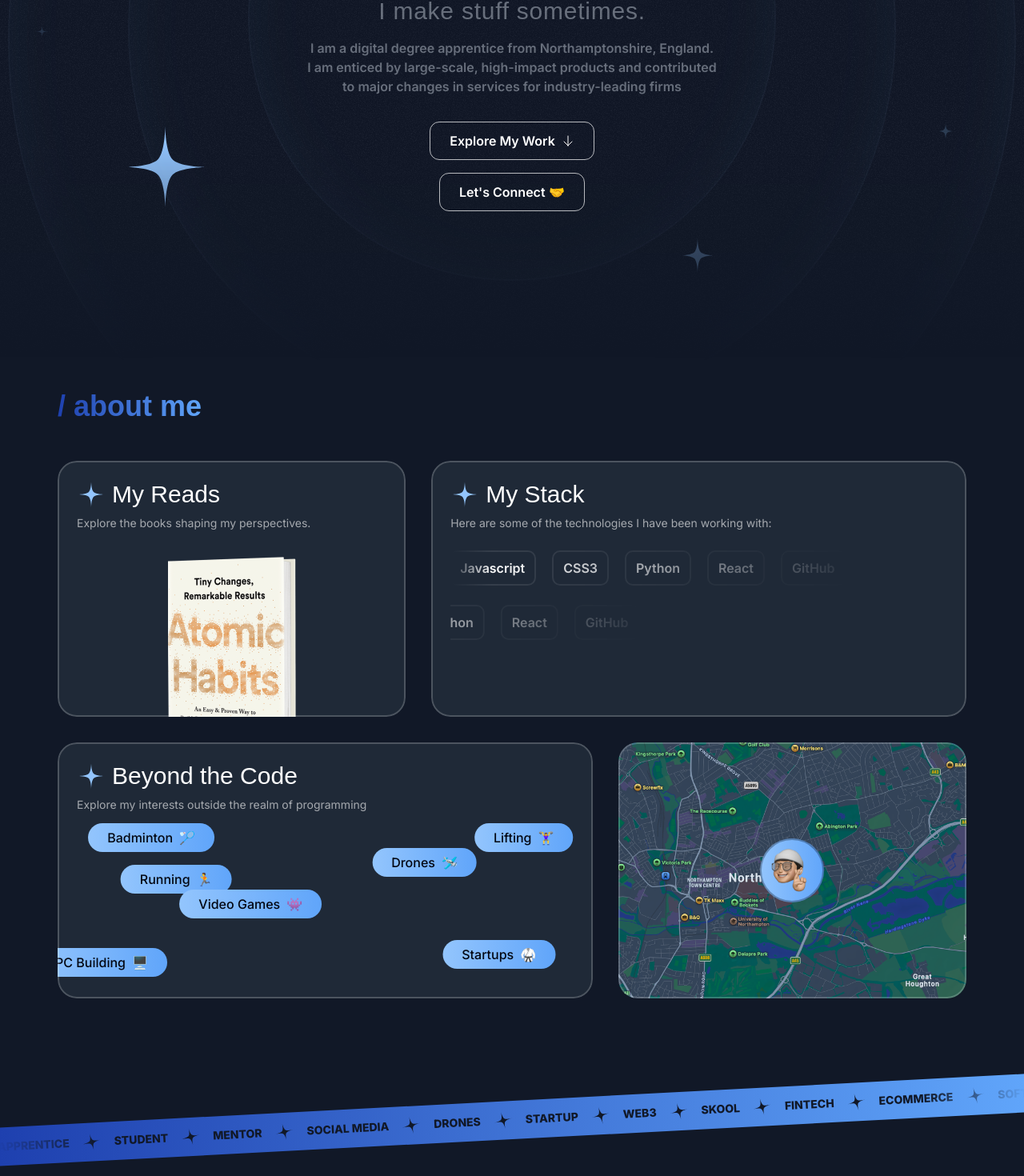
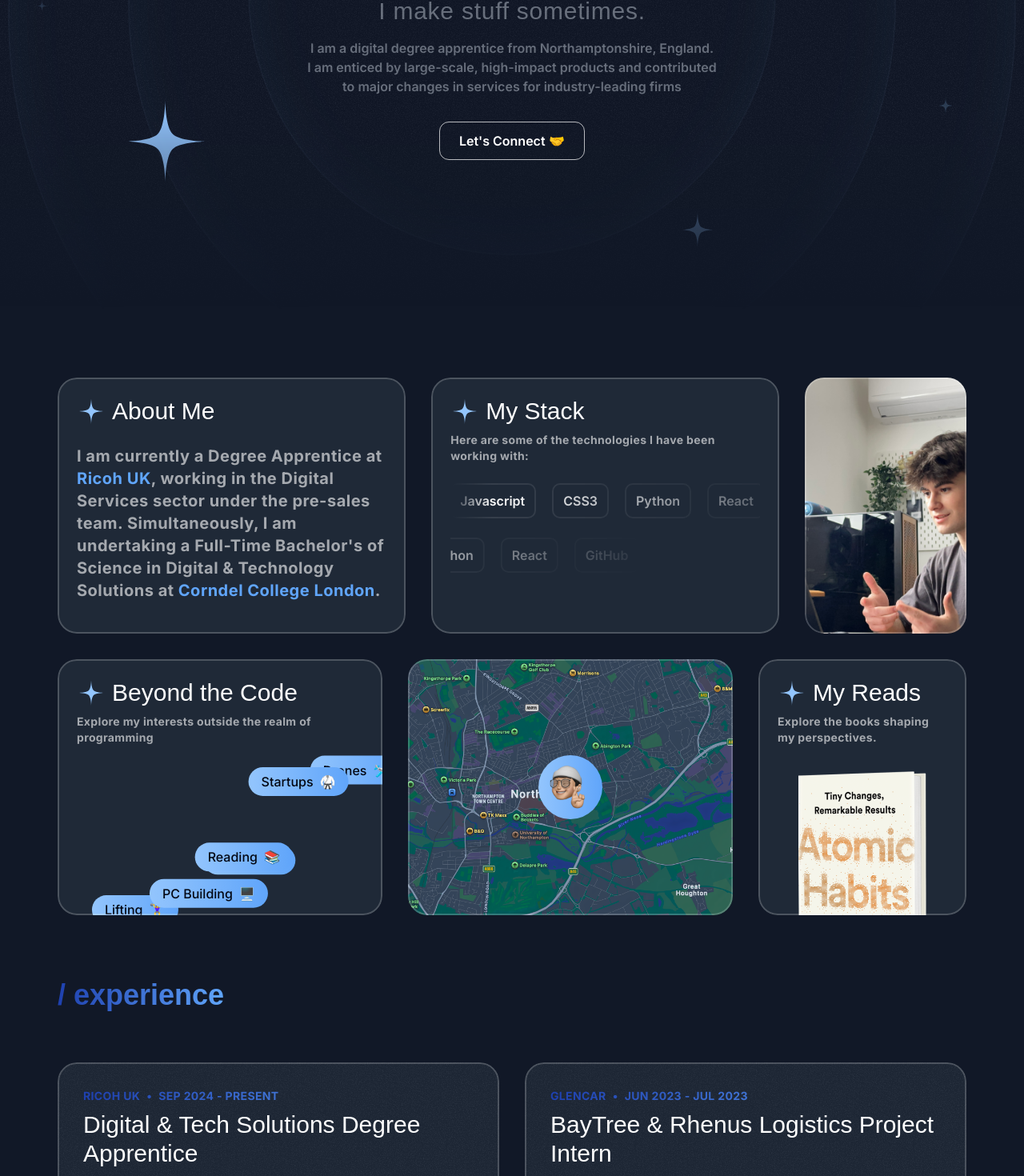
Before and after one commit to swiifu/yanisbalan, a Next.js app: page / in a window 1280 px wide. Shown: the part 480-1950 px from the top of the page at 80% size. Built offline with nearby package versions, Linux system fonts and the light colour scheme; a web font is replaced by a local one.

Commit message:
removed tape, added animations to about me page

```diff
--- a/src/app/globals.css
+++ b/src/app/globals.css
@@ -1,6 +1,10 @@
 @tailwind base;
 @tailwind components;
 @tailwind utilities;
+
+html {
+    scroll-behavior: smooth;
+}
 
 @layer base {
     .nav-item {
--- a/src/app/page.tsx
+++ b/src/app/page.tsx
@@ -10,7 +10,6 @@ export default function Home() {
       <Header />
       <HeroSection />
       <AboutSection />
-      <TapeSection />
       <ProjectsSection />
     </div>
   );
--- a/src/components/CardHeader.tsx
+++ b/src/components/CardHeader.tsx
@@ -12,7 +12,7 @@ export const CardHeader = ({ title, description, className }: {
                 <StarIcon className='size-9 text-blue-300'/>
                 <h3 className='font-serif text-3xl'>{title}</h3>
             </div>
-            <p className='text-sm text-white/60 mt-2'>
+            <p className='text-sm text-white/60 mt-2 font-bold tracking-wide'>
                 {description}
             </p>
         </div>
--- a/src/sections/About.tsx
+++ b/src/sections/About.tsx
@@ -1,150 +1,178 @@
+"use client";
+
+import { useEffect, useState, useRef } from "react";
 import { Card } from "@/components/Card";
-import StarIcon from "@/assets/icons/star.svg";
+import { CardHeader } from "@/components/CardHeader";
+import Image from "next/image";
 import bookImage from "@/assets/images/book-cover.png";
-import Image from "next/image";
-import JavascriptIcon from '@/assets/icons/square-js.svg';
-import CssIcon from '@/assets/icons/css3.svg';
-import ReactIcon from '@/assets/icons/react.svg';
-import GithubIcon from '@/assets/icons/github.svg';
-import PythonIcon from '@/assets/icons/PythonVec2.svg';
-import PostmanIcon from '@/assets/icons/PostmanVec1.svg';
-import PowerAppsIcon from '@/assets/icons/icons8-power-apps-96.svg';
-import { TechIcon } from "@/components/TechIcon";
-import mapImage from '@/assets/images/Screenshot 2025-03-08 at 16.42.04.png';
-import smileMemoji from '@/assets/images/IMG_6374.png';
-import { CardHeader } from '@/components/CardHeader';
-import {ToolboxItems} from "@/components/ToolboxItems";
+import mapImage from "@/assets/images/Screenshot 2025-03-08 at 16.42.04.png";
+import smileMemoji from "@/assets/images/IMG_6374.png";
+import { ToolboxItems } from "@/components/ToolboxItems";
+import JavascriptIcon from "@/assets/icons/square-js.svg";
+import CssIcon from "@/assets/icons/css3.svg";
+import ReactIcon from "@/assets/icons/react.svg";
+import GithubIcon from "@/assets/icons/github.svg";
+import PythonIcon from "@/assets/icons/PythonVec2.svg";
+import Selfie from "@/assets/images/IMG_6247.jpg";
 
 const toolboxItems = [
-    {
-        title: 'Javascript',
-        iconType: JavascriptIcon,
-
-    },
-    {
-        title: 'CSS3',
-        iconType: CssIcon,
-    },
-    {
-        title: 'Python',
-        iconType: PythonIcon,
-    },
-    {
-        title: 'React',
-        iconType: ReactIcon,
-    },
-
-    {
-        title: 'GitHub',
-        iconType: GithubIcon,
-    }
-
-
-
+    { title: "Javascript", iconType: JavascriptIcon },
+    { title: "CSS3", iconType: CssIcon },
+    { title: "Python", iconType: PythonIcon },
+    { title: "React", iconType: ReactIcon },
+    { title: "GitHub", iconType: GithubIcon },
 ];
 
 const hobbies = [
-    {
-        title: 'Badminton',
-        emoji: '🏸',
-        left: '15%',
-        top: '15%',
-    },
-
-    {
-        title: 'Lifting',
-        emoji: '🏋️‍♀️',
-        left: '90%',
-        top: '15%',
-    },
-
-    {
-        title: 'Running',
-        emoji: '🏃️',
-        left: '20%',
-        top: '40%',
-    },
-
-    {
-        title: 'Video Games',
-        emoji: '👾',
-        left: '35%',
-        top: '55%',
-    },
-
-    {
-        title: 'Drones',
-        emoji: '🛩️',
-        left: '70%',
-        top: '30%',
-    },
-
-    {
-        title: 'PC Building',
-        emoji: '🖥️',
-        left: '5%',
-        top: '90%',
-    },
-
-    {
-        title: 'Startups',
-        emoji: '🥋️',
-        left: '85%',
-        top: '85%',
-    }
-]
+    { title: "Badminton", emoji: "🏸" },
+    { title: "Lifting", emoji: "🏋️‍♀️" },
+    { title: "Running", emoji: "🏃‍♂️" },
+    { title: "Video Games", emoji: "👾" },
+    { title: "Drones", emoji: "🛩️" },
+    { title: "PC Building", emoji: "🖥️" },
+    { title: "Startups", emoji: "🥋️" },
+    { title: "Coding", emoji: "👨‍💻" },
+    { title: "Reading", emoji: "📚" },
+];
 
 export const AboutSection = () => {
+    const containerRef = useRef<HTMLDivElement | null>(null);
+    const [containerSize, setContainerSize] = useState({ width: 300, height: 300 });
+
+    const [positions, setPositions] = useState(
+        hobbies.map(() => ({
+            x: Math.random() * 300,
+            y: Math.random() * 300,
+            dx: (Math.random() - 0.5) * 2,
+            dy: (Math.random() - 0.5) * 2,
+            isDragging: false,
+        }))
+    );
+
+    const [isBook, setIsBook] = useState(true); // ⬅️ State to toggle book/memoji
+
+    useEffect(() => {
+        // Get container size dynamically
+        const updateSize = () => {
+            if (containerRef.current) {
+                setContainerSize({
+                    width: containerRef.current.clientWidth - 60, // Leaves space for buttons
+                    height: containerRef.current.clientHeight - 60,
+                });
+            }
+        };
+
+        updateSize();
+        window.addEventListener("resize", updateSize);
+
+        return () => window.removeEventListener("resize", updateSize);
+    }, []);
+
+    useEffect(() => {
+        const interval = setInterval(() => {
+            setPositions((prevPositions) =>
+                prevPositions.map((pos) => {
+                    if (pos.isDragging) return pos;
+
+                    let newX = pos.x + pos.dx * 2;
+                    let newY = pos.y + pos.dy * 2;
+
+                    if (newX < 0 || newX > containerSize.width) pos.dx *= -1;
+                    if (newY < 0 || newY > containerSize.height) pos.dy *= -1;
+
+                    return { ...pos, x: newX, y: newY };
+                })
+            );
+        }, 20);
+
+        return () => clearInterval(interval);
+    }, [containerSize]);
+
+    const handleMouseDown = (index: number) => {
+        setPositions((prev) =>
+            prev.map((pos, i) =>
+                i === index ? { ...pos, isDragging: true } : pos
+            )
+        );
+    };
+
+    const handleMouseUp = (index: number) => {
+        setPositions((prev) =>
+            prev.map((pos, i) =>
+                i === index ? { ...pos, isDragging: false } : pos
+            )
+        );
+    };
+
+    const handleMouseMove = (index: number, event: React.MouseEvent) => {
+        if (!positions[index].isDragging) return;
+
+        setPositions((prev) =>
+            prev.map((pos, i) =>
+                i === index
+                    ? {
+                        ...pos,
+                        x: Math.min(containerSize.width, Math.max(0, pos.x + event.movementX)),
+                        y: Math.min(containerSize.height, Math.max(0, pos.y + event.movementY)),
+                    }
+                    : pos
+            )
+        );
+    };
+
     return (
-      <div>
+        <section id="about">
             <div className="py-8">
-              <div className="flex container">
+                <div hidden className="container">
                     <p className="font-serif text-4xl lowercase font-semibold text-tracking-widest bg-gradient-to-r from-blue-800 to-blue-400 bg-clip-text text-transparent">
                         / About me
                     </p>
                 </div>
-              <div className='mt-12 flex flex-col gap-8'>
+
+                <div className="mt-12 flex flex-col gap-8">
+                    {/* First row with two cards */}
                     <div className="grid container md:grid-cols-5 gap-8">
-                  <Card className="h-[320px] p-0 flex flex-col col-span-3 md:col-span-2 px-6 py-6">
+                        <Card className="h-[320px] col-span-3 md:col-span-2 p-6">
                             <CardHeader
-                          title="My Reads"
-                          description="Explore the books shaping my perspectives."
-                      />
-                          <div className='w-40 mx-auto mt-8'>
-                           <Image src={bookImage} alt="Book Cover" />
-                          </div>
-                      </Card>
-                  <Card className='h-[320px] col-span-3 px-6 py-6'>
-                      <CardHeader
-                          title="My Stack"
-                          description="Here are some of the technologies I have been working with:"
-                          className=""
-                      />
-                        <ToolboxItems toolboxItems={toolboxItems} className="mt-6" />
-                        <ToolboxItems toolboxItems={toolboxItems}
-                                      className="mt-6"
-                                      itemsWrapperClassName="-translate-x-1/2"
+                                title={
+                                    <span className="">About Me</span>
+                                }
+                                description={
+                                    <span className="text-[16px] mt-3 md:mt-4 md:text-xl tracking-wide leading-relaxed block">
+                                        I am currently a Degree Apprentice at
+                                    <span className="text-blue-400"> Ricoh UK</span>, working in the Digital Services sector under the pre-sales team. Simultaneously, I am undertaking a Full-Time Bachelor's of Science in Digital & Technology Solutions at
+                                    <span className="text-blue-400"> Corndel College London</span>.
+                                    </span>
+                                }
                             />
                         </Card>
+
+                        <Card className="h-[320px] col-span-3 md:col-span-2 p-6">
+                            <CardHeader title="My Stack" description="Here are some of the technologies I have been working with:" />
+                            <ToolboxItems toolboxItems={toolboxItems} className="mt-6" />
+                            <ToolboxItems toolboxItems={toolboxItems} className="mt-6" itemsWrapperClassName="-translate-x-1/2" />
+                        </Card>
+
+                        <Card className="h-[320px] p-0 relative md:col-span-1 col-span-3">
+                            <Image src={Selfie} alt="Pic of me" className="h-full w-full object-cover" />
+                        </Card>
                     </div>
-                  <div className="grid container grid-cols-1 md:grid-cols-5 gap-8">
-                  <Card className="h-[320px] p-0 flex flex-col col-span-3 px-6 py-6">
-                      <CardHeader
-                          title="Beyond the Code"
-                          description="Explore my interests outside the realm of programming"
-                          className="flex flex-col"
-                      />
-                      <div className="relative flex-1 w-full h-full">
-                          {hobbies.map((hobby) => (
+
+                    {/* Second row with Beyond the Code & Map */}
+                    <div className="grid container md:grid-cols-8 gap-8">
+                        <Card className="h-[320px] p-6 flex flex-col col-span-3 relative overflow-hidden" ref={containerRef}>
+                            <CardHeader title="Beyond the Code" description="Explore my interests outside the realm of programming" />
+                            <div className="relative w-full h-full">
+                                {hobbies.map((hobby, index) => (
                                     <div
                                         key={hobby.title}
-                                  className="inline-flex items-center gap-2 px-6
-                                    bg-gradient-to-r from-blue-300 to-blue-400 rounded-full py-1.5 absolute"
+                                        className="absolute flex items-center gap-2 px-4 py-1.5 bg-gradient-to-r from-blue-300 to-blue-400 rounded-full cursor-pointer select-none"
                                         style={{
-                                      left: hobby.left || '50%', // Default to center if missing
-                                      top: hobby.top || '50%',   // Default to middle if missing
-                                      transform: 'translate(-50%, -50%)', // Center them properly
+                                            transform: `translate(${positions[index].x}px, ${positions[index].y}px)`,
                                         }}
+                                        onMouseDown={() => handleMouseDown(index)}
+                                        onMouseUp={() => handleMouseUp(index)}
+                                        onMouseMove={(event) => handleMouseMove(index, event)}
                                     >
                                         <span className="font-medium text-gray-950">{hobby.title}</span>
                                         <span>{hobby.emoji}</span>
@@ -152,18 +180,23 @@ export const AboutSection = () => {
                                 ))}
                             </div>
                         </Card>
-                  <Card className="h-[320px] p-0 relative col-span-3 md:col-span-2">
-                      <Image src={mapImage} alt="My Map"
-                      className="h-full w-full object-cover" />
-                      <div className="absolute top-1/2 left-1/2 -translate-x-1/2 -translate-y-1/2 size-20 rounded-full bg-gradient-to-r
-                      from-blue-300 to-blue-400 after:content-[''] after:absolute after:inset-0 after:outline after:outline-2
-                      after:-outline-offset-2 after:rounded-full after:outline-gray-950/30">
+
+                        <Card className="h-[320px] p-0 relative col-span-3">
+                            <Image src={mapImage} alt="My Map" className="h-full w-full object-cover" />
+                            <div className="absolute top-1/2 left-1/2 -translate-x-1/2 -translate-y-1/2 size-20 rounded-full bg-gradient-to-r from-blue-300 to-blue-400 after:content-[''] after:absolute after:inset-0 after:outline after:outline-2 after:-outline-offset-2 after:rounded-full after:outline-blue-400 after:animate-ping">
                                 <Image src={smileMemoji} alt="My Memoji" className="size-20" />
+                            </div>
+                        </Card>
+
+                        <Card className="h-[320px] col-span-3 md:col-span-2 p-6">
+                            <CardHeader title="My Reads" description="Explore the books shaping my perspectives." />
+                            <div className="w-40 mx-auto mt-8 cursor-pointer" onClick={() => setIsBook(!isBook)}>
+                                <Image src={isBook ? bookImage : smileMemoji} alt="Book Cover" />
                             </div>
                         </Card>
                     </div>
                 </div>
             </div>
-      </div>
+        </section>
     );
 };
--- a/src/sections/Hero.tsx
+++ b/src/sections/Hero.tsx
@@ -8,6 +8,7 @@ import memojiImage from '@/assets/images/IMG_5970.png';
 
 export const HeroSection = () => {
   return (
+      <section id="home">
       <div className="py-48 md:py-48 relative z-0 overflow-x-clip">
           <div className="absolute inset-0 [mask-image:linear-gradient(to_bottom,transparent,black_10%,black_70%,transparent)]">
           <div className = "absolute inset-0 -z-30 opacity-5"
@@ -65,11 +66,7 @@ export const HeroSection = () => {
             <h1 className="font-serif text-3xl text-center mt-2 text-gray-500 tracking-wide">I make stuff sometimes.</h1>
             <p className="mt-4 text-center font-semibold text-gray-500 max-w-lg mx-auto">I am a digital degree apprentice from Northamptonshire, England.
            I am enticed by large-scale, high-impact products and contributed to major changes in services for industry-leading firms</p>
-            <div className="flex flex-col items-center mt-8">
-                <button className="hero-button-nav z-20">
-                    <span className="font-semibold">Explore My Work</span>
-                    <ArrowDown className="size-4" />
-                </button>
+            <div className="flex flex-col items-center mt-4">
                 <a href={`https://www.linkedin.com/in/yanisbalan/`} className={"hero-button-nav mt-4 z-20"}>
                   <button>
                     <span className="font-semibold">Let&apos;s Connect</span>
@@ -79,5 +76,6 @@ export const HeroSection = () => {
             </div>
         </div>
       </div>
+    </section>
   );
 };
--- a/src/sections/Projects.tsx
+++ b/src/sections/Projects.tsx
@@ -35,10 +35,11 @@ const portfolioProjects = [
 
 export const ProjectsSection = () => {
   return (
+      <section id="work">
     <section className="pb-16">
       <div className="container">
         <div className="flex">
-          <p className="font-serif text-4xl lowercase font-semibold text-tracking-widest bg-gradient-to-r from-blue-800 to-blue-400 bg-clip-text text-transparent">
+          <p className="mt-12 font-serif text-4xl lowercase font-semibold text-tracking-widest bg-gradient-to-r from-blue-800 to-blue-400 bg-clip-text text-transparent">
             / Experience
           </p>
         </div>
@@ -86,5 +87,6 @@ export const ProjectsSection = () => {
         </div>
       </div>
     </section>
+      </section>
   );
 };
--- a/src/sections/Tape.tsx
+++ b/src/sections/Tape.tsx
@@ -8,7 +8,7 @@ const words = [
     "Drones",
     "Startup",
     "Web3",
-    "Skool",
+    "Branding",
     "Fintech",
     "Ecommerce",
     "Software",
```
Also changed, not shown: src/sections/Header.tsx (+40 -11 lines), src/assets/images/IMG_6247.jpg (added). Lines whose indentation alone changed are shown as unchanged.
